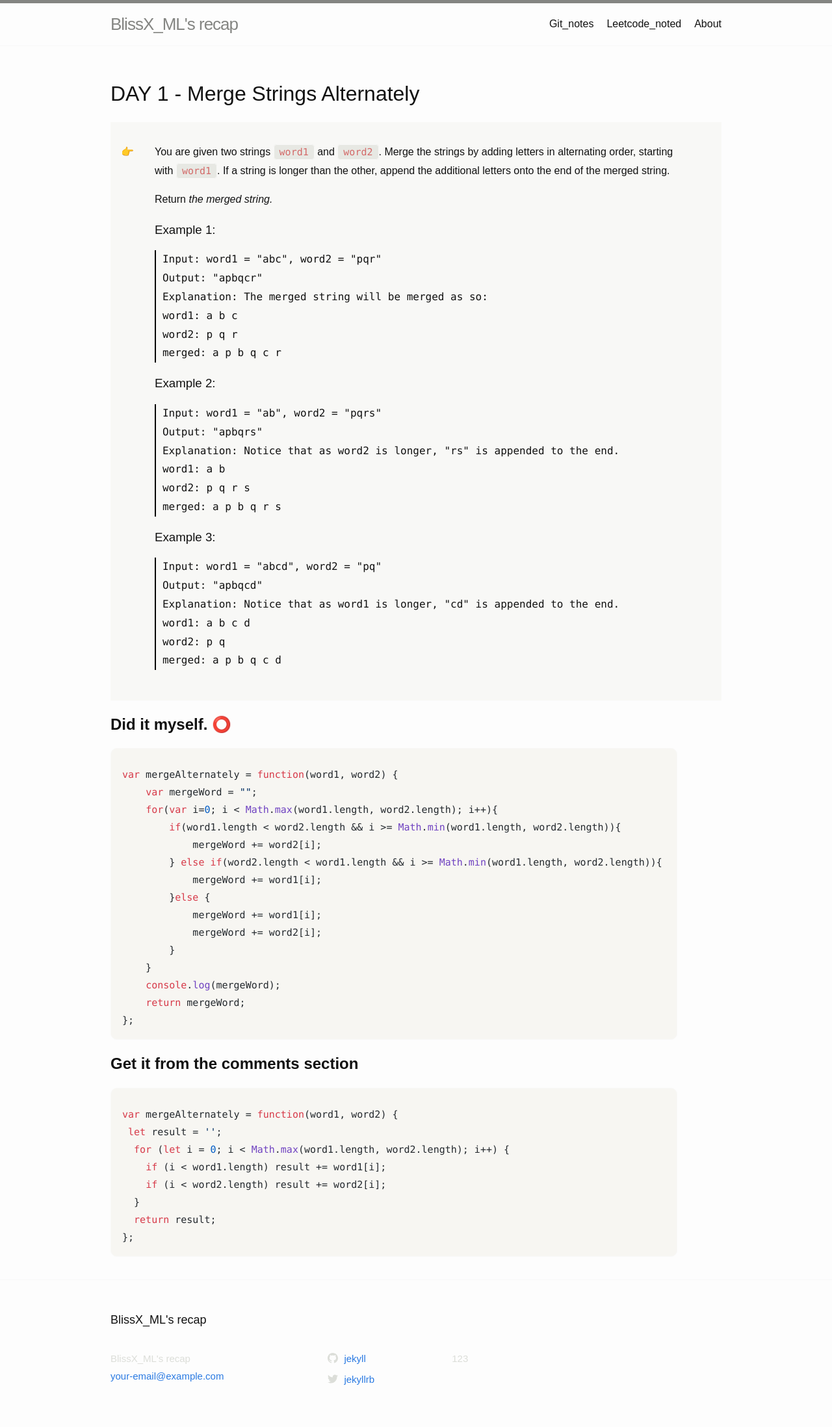
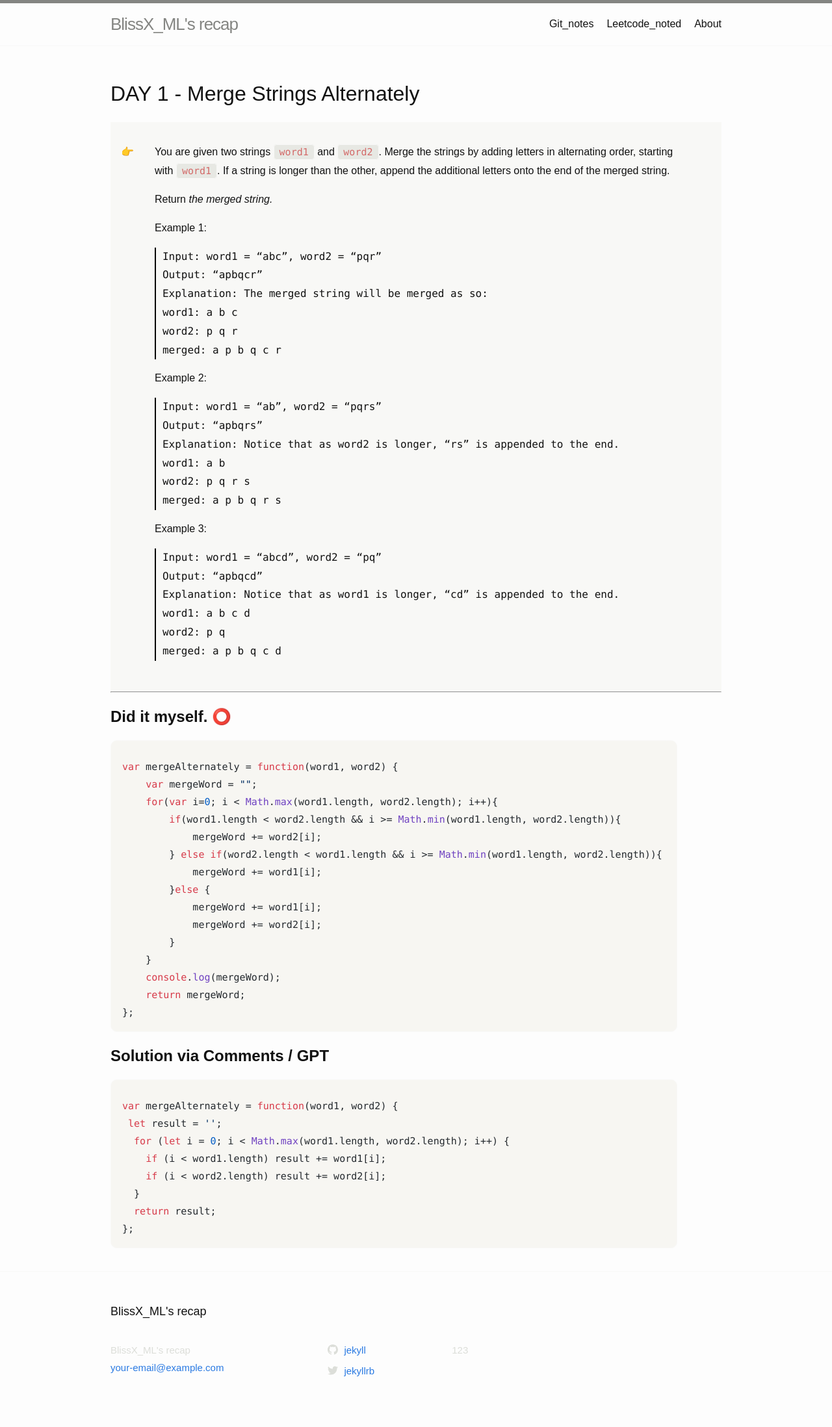
Before and after one commit to BlissX-ML/Daily_Snapshot.github.io, a Jekyll site: the page built from _leetcode_seventy_five/2025-03-26-Merge-Strings-Alternately.md, in a window 1280 px wide. Shown: the whole page at 65% size. Built offline with Jekyll 4.4.1, drawn with Linux system fonts in a browser that asks for light colours; nearby versions of some CDN libraries.

```diff
--- a/_layouts/default.html
+++ b/_layouts/default.html
@@ -1,5 +1,5 @@
 <!DOCTYPE html>
-<html lang="{{ page.lang | default: site.lang | default: "en" }}">
+<html lang="{{ page.lang | default: site.lang | default: " en" }}">
 
 {%- include head.html -%}
 
--- a/_leetcode_seventy_five/2025-03-26-Merge-Strings-Alternately.md
+++ b/_leetcode_seventy_five/2025-03-26-Merge-Strings-Alternately.md
@@ -9,57 +9,46 @@ permalink: /leetcode-75/Day1/
 # DAY 1 - Merge Strings Alternately
 
 <aside class="asideDiv">
-    <!-- 图标 -->
+    <div>👉</div>
     <div>
-        👉
-    </div>
-    <!-- 题目介绍 -->
-    <div>
-        <!-- 文字介绍部分 -->
         <main>
-            <p style="margin: 0;">
-                You are given two strings <code>word1</code> and <code>word2</code>. Merge the strings by adding letters in alternating
-                order,
-                starting with <code>word1</code>. If a string is longer than the other, append the additional letters onto the
-                end
-                of the merged string.
-            </p>
-            <p>
-                Return <i>the merged string.</i>
-            </p>
+            {% capture explanation %}
+You are given two strings `word1` and `word2`. Merge the strings by adding letters in alternating order, starting with `word1`. If a string is longer than the other, append the additional letters onto the end of the merged string.
+
+Return *the merged string.*
+            {% endcapture %}
+            {{ explanation | markdownify }}
         </main>
-        <!-- 示例部分 -->
         <main>
-            <h3>Example 1:</h3>
-                <p class="quoteLeetcode">
-                Input: word1 = "abc", word2 = "pqr"<br>
-                Output: "apbqcr"<br>
-                Explanation: The merged string will be merged as so:<br>
-                word1: a b c<br>
-                word2: p q r<br>
-                merged: a p b q c r
-                </p>
-            <h3>Example 2:</h3>
-            <p class="quoteLeetcode">
-            Input: word1 = "ab", word2 = "pqrs"<br>
-            Output: "apbqrs"<br>
-            Explanation: Notice that as word2 is longer, "rs" is appended to the end.<br>
-            word1: a b<br>
-            word2: p q r s<br>
-            merged: a p b q r s
-            </p>
-            <h3>Example 3:</h3>
-            <p class="quoteLeetcode">
-            Input: word1 = "abcd", word2 = "pq"<br>
-            Output: "apbqcd"<br>
-            Explanation: Notice that as word1 is longer, "cd" is appended to the end.<br>
-            word1: a b c d<br>
-            word2: p q<br>
-            merged: a p b q c d
-            </p>
+            {% capture example %}
+#### Example 1:
+Input: word1 = "abc", word2 = "pqr"<br>
+Output: "apbqcr"<br>
+Explanation: The merged string will be merged as so:<br>
+word1:  a   b   c<br>
+word2:    p   q   r<br>
+merged: a p b q c r
+#### Example 2:
+Input: word1 = "ab", word2 = "pqrs"<br>
+Output: "apbqrs"<br>
+Explanation: Notice that as word2 is longer, "rs" is appended to the end.<br>
+word1:  a   b<br>
+word2:    p   q   r   s<br>
+merged: a p b q   r   s
+#### Example 3:
+Input: word1 = "abcd", word2 = "pq"<br>
+Output: "apbqcd"<br>
+Explanation: Notice that as word1 is longer, "cd" is appended to the end.<br>
+word1:  a   b   c   d<br>
+word2:    p   q<br>
+merged: a p b q c   d
+            {% endcapture %}
+            {{ example | markdownify }}
         </main>
     </div>
 </aside>
+
+---
 
 <h2><strong>Did it myself.</strong>  &#x2B55;</h2>
 <pre><code class="language-js">
@@ -81,7 +70,7 @@ var mergeAlternately = function(word1, word2) {
 </code></pre>
 
 
-<h2><strong>Get it from the comments section</strong></h2>
+<h2><strong>Solution via Comments / GPT</strong></h2>
 <pre><code class="language-js">
 var mergeAlternately = function(word1, word2) {
  let result = '';
--- a/_sass/minima/_leetcode-exercise.scss
+++ b/_sass/minima/_leetcode-exercise.scss
@@ -45,17 +45,31 @@
     font-family: Consolas;
 }
 
+
+/**
+ * Display JavaScript code blocks with consistent styling.
+ * Used to present both incorrect and correct versions clearly.
+ */
 pre code.language-js {
     display: block;
     margin: 0;
     border-radius: 6px;
 }
 
-// "+" 表示相邻的标签
-h2+pre code.language-js {
+/**
+ * Adjust spacing between headings (e.g. h2) and adjacent code blocks.
+ * "+" 选择器：紧邻的兄弟标签
+ * "~" 选择器：后续所有同级兄弟标签
+ * This fixes the issue where the last line of code appears too close to the bottom border.
+ */
+h2~pre code.language-js {
     margin-bottom: 1em;
 }
 
+/**
+ * Custom horizontal divider with centered text.
+ * Used with {% include hr_write_word.html text="..." %} to separate content sections.
+ */
 .hr-with-text {
     display: flex;
     align-items: center;
@@ -63,6 +77,7 @@ h2+pre code.language-js {
     margin: 5em auto;
     width: 50%;
 }
+
 
 .hr-with-text::before,
 .hr-with-text::after {
```
Also changed, not shown: other parts of _layouts/default.html (+18 -0 lines), _includes/head.html (+20 -0 lines), _leetcode_seventy_five/2025-03-27-Greatest-Common-Divisor-of-Strings.md (+70 -80 lines), _leetcode_seventy_five/module.html (+6 -3 lines). Lines whose indentation alone changed are shown as unchanged.
